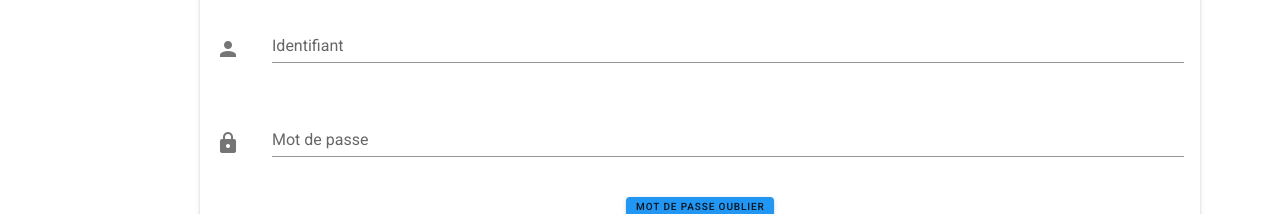
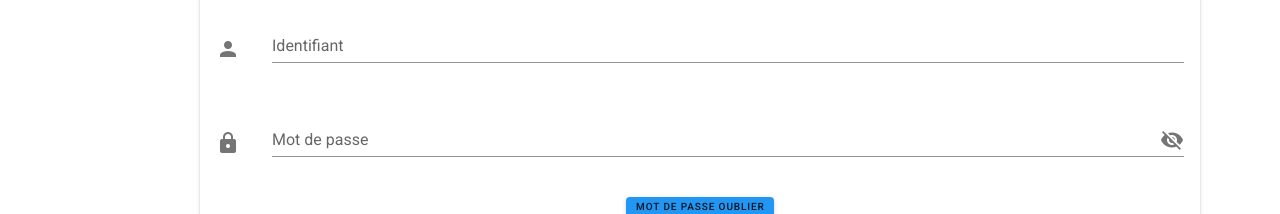
Before and after one commit to RubisetCie/Projet-Elective, a Vue app in the folder front_end_elective_v2/: page /login in a window 1280 px wide. Shown: the part 150-364 px from the top of the page. Built offline with nearby package versions, Linux system fonts and the light colour scheme.

Commit message:
mot de passe

```diff
--- a/front_end_elective_v2/src/views/Login.vue
+++ b/front_end_elective_v2/src/views/Login.vue
@@ -19,7 +19,16 @@
               </v-list-item-action>
 
               <v-list-item-content>
-                <v-text-field v-model='new_password' label='Mot de passe'></v-text-field>
+                <v-text-field
+                  v-model='new_password'
+                  label='Mot de passe'
+                  :rules="passwordRules"
+                  :append-icon="show ? 'mdi-eye' : 'mdi-eye-off'"
+                  :type="show ? 'text' : 'password'"
+                  @click:append="show = !show"
+                  required
+                  >
+                </v-text-field>
               </v-list-item-content>
             </v-list-item>
           </div>
@@ -78,6 +87,9 @@ axios.defaults.baseURL = 'http://localhost:3000';
       know: true,
       new_email: null,
       new_password: null,
+      passwordRules: [
+        (v) => (!!v) || 'Un mot de passe est requis',
+      ],
     };
   },
   components: {
--- a/front_end_elective_v2/src/views/Register.vue
+++ b/front_end_elective_v2/src/views/Register.vue
@@ -162,7 +162,7 @@ axios.defaults.baseURL = 'http://localhost:3000';
       ],
       passwordRules: [
         (v) => (!!v) || 'Un mot de passe est requis',
-        (v) => (v && v.length <= 10) || "Un mot de passe doit étre d'au moins 10 charaters",
+        (v) => (v && v.length >= 10) || "Un mot de passe doit étre d'au moins 10 charaters",
       ],
       emailRules: [
         (v) => (!!v) || 'Un E-mail est requis',
```
